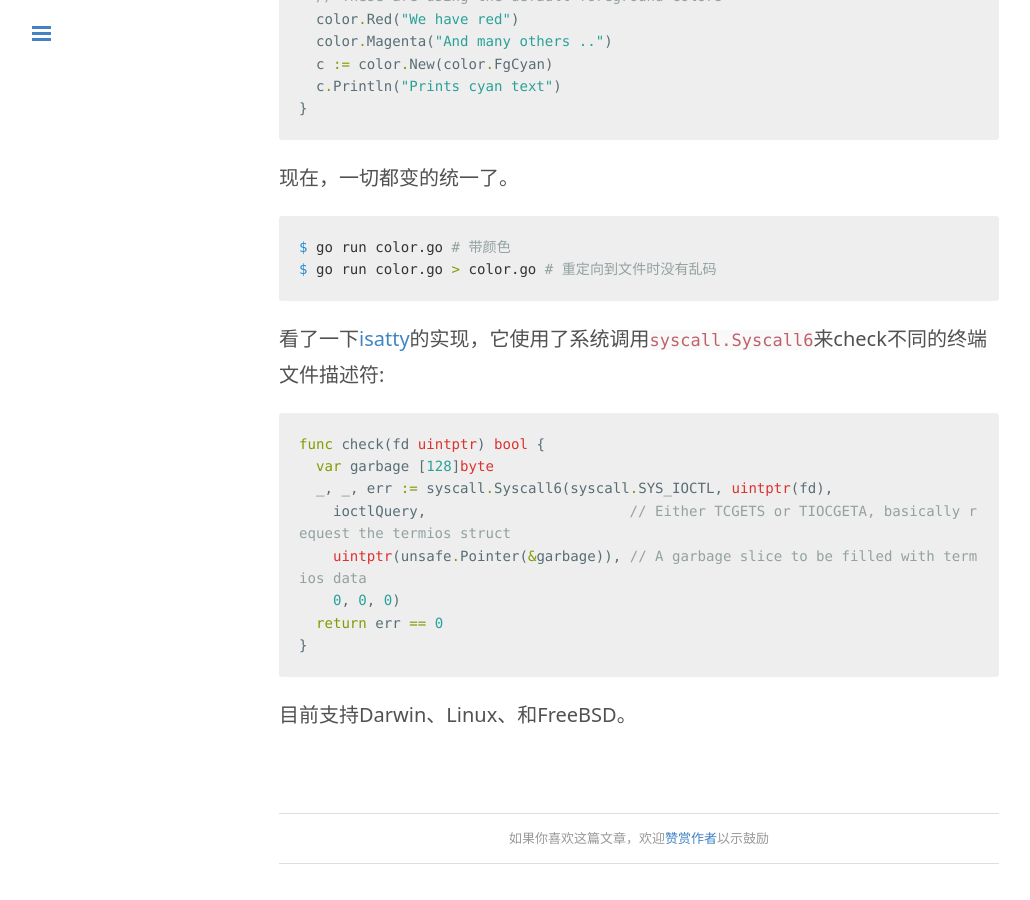
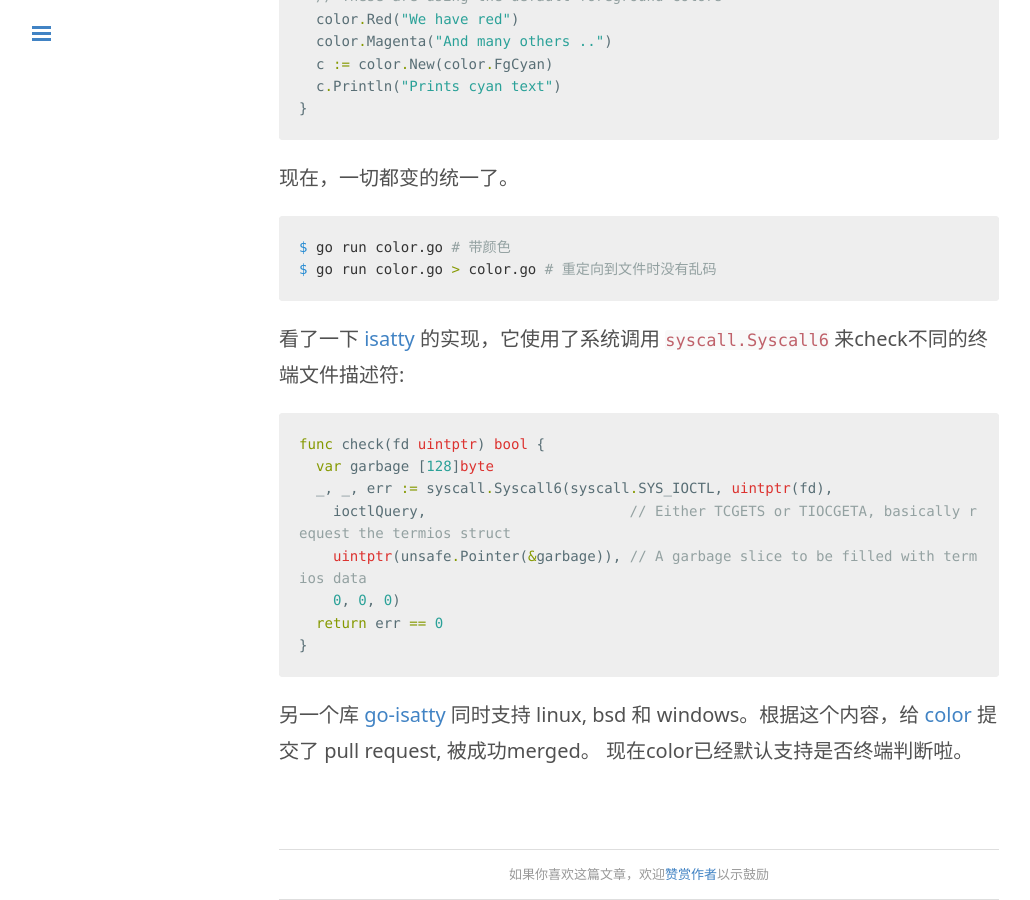
Before and after one commit to zddhub/zddhub.github.io, a Jekyll site: the page built from _posts/2015-07-23-terminal-color.md, in a window 1280 px wide and 900 px high, scrolled down 2461 px. Shown: the whole window, without its empty margins (1-1031 px from the left). Built offline with Jekyll 4.4.1, drawn with Linux system fonts in a browser that asks for light colours; Markdown is read by kramdown in place of the engine named in the settings; comment, search, counter and statistics services are not loaded; before the commit the page ends 3325 px from its top, so only the background shows below that.

Commit message:
Edit blog: terminal color

````diff
--- a/_posts/2015-07-23-terminal-color.md
+++ b/_posts/2015-07-23-terminal-color.md
@@ -111,7 +111,7 @@ $ go run color.go # 带颜色
 $ go run color.go > color.go # 重定向到文件时没有乱码
 ```
 
-看了一下[isatty](https://github.com/robertkrimen/isatty)的实现，它使用了系统调用`syscall.Syscall6`来check不同的终端文件描述符:
+看了一下 [isatty](https://github.com/robertkrimen/isatty) 的实现，它使用了系统调用 `syscall.Syscall6` 来check不同的终端文件描述符:
 
 ```go
 func check(fd uintptr) bool {
@@ -123,4 +123,4 @@ func check(fd uintptr) bool {
   return err == 0
 }
 ```
-目前支持Darwin、Linux、和FreeBSD。
+另一个库 [go-isatty](https://github.com/mattn/go-isatty) 同时支持 linux, bsd 和 windows。根据这个内容，给 [color](https://github.com/fatih/color) 提交了 pull request, 被成功merged。 现在color已经默认支持是否终端判断啦。
````
